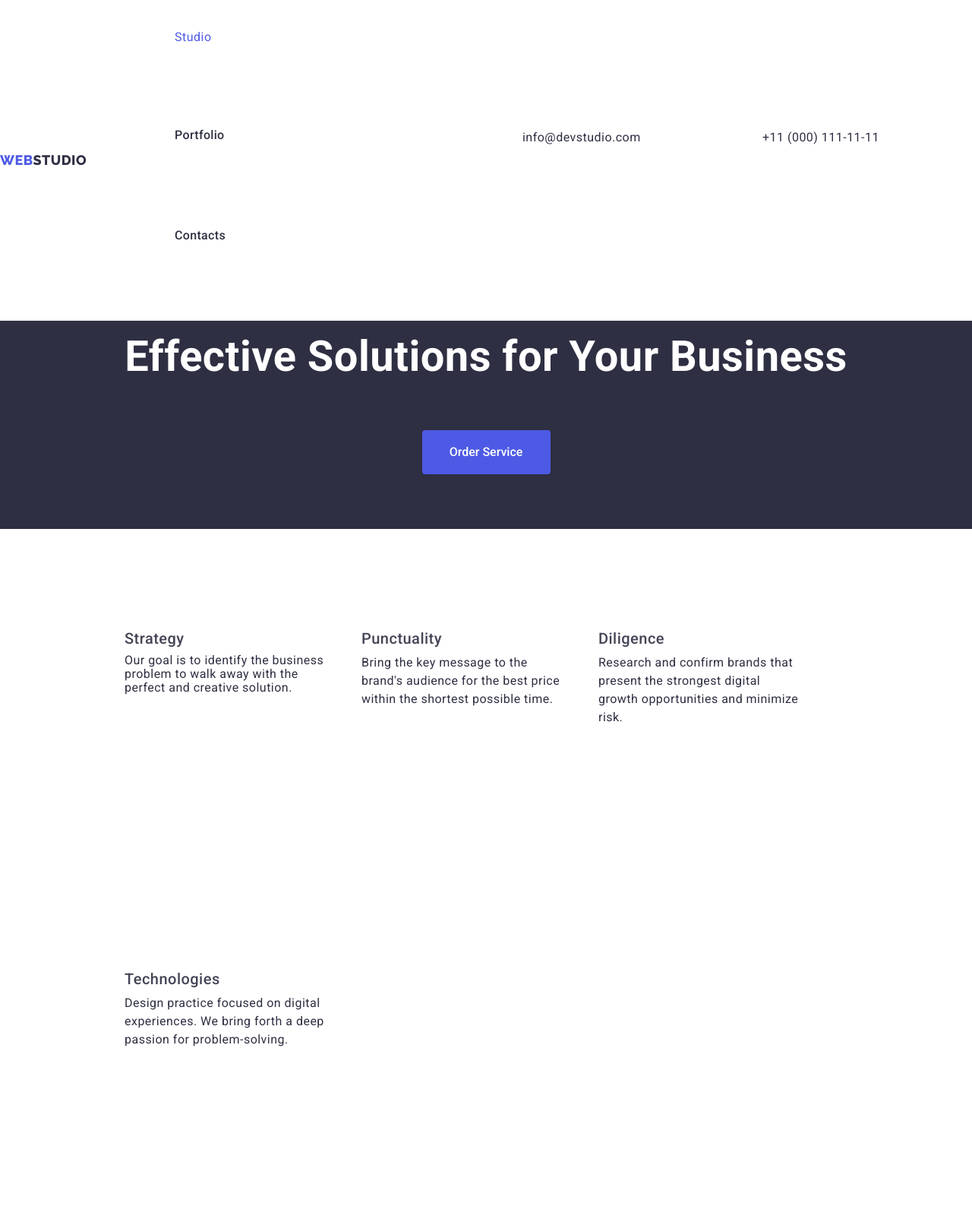
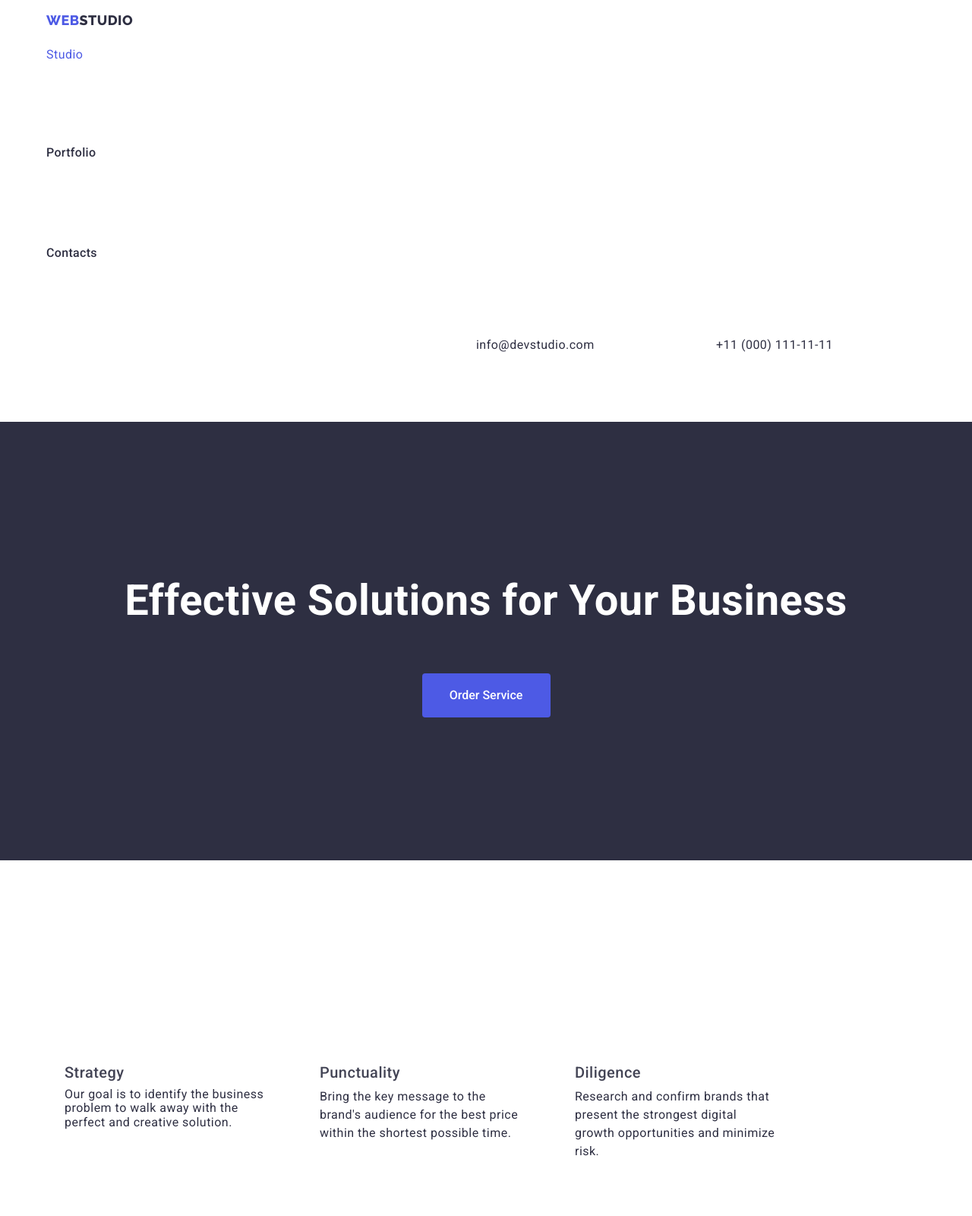
Before and after one commit to Nataliia369/Home-work02-03, a plain HTML site: page index.html in a window 1280 px wide. Shown: the top 1600 px of the page at 76% size. Drawn offline with nearby package versions, Linux system fonts and the light colour scheme.

Commit message:
homeworkkk

```diff
--- a/css/styles.css
+++ b/css/styles.css
@@ -29,9 +29,9 @@ body{
 .container{
     margin-left: auto;
     margin-right: auto;
-    padding-left: 12px;
-    padding-right: 12px;
-    width: 1152px;
+    padding-top: 15px;
+    padding-bottom: 15px;
+    width: 1158px;
 }
 
 .picture {
@@ -91,18 +91,31 @@ text-decoration: none;
 color: #2E2F42;
 }
 
-.container-main-nav {
+p{
+    margin: 0;
+}
+
+/* .container-main-nav {
 display: flex;
 align-items: center;
+} */
+
+.site-nav-list {
+    margin: 0;
+    padding: 0;
 }
+
+
+
 
 .site-nav-list .item{
     display: flex;
-    margin-left: 76px;
+    /* margin-left: 76px; */
 }
 
 .site-nav-list li{
     margin-right: 40px;
+
 }
 
 .site-nav-list .link{
@@ -166,8 +179,13 @@ align-items: center;
 }
 
 .hero{
+    /* Width:494px; */
     text-align: center;
     background-color: var(--primary-text-color);
+    padding-top: 188px;
+    padding-bottom: 188px;
+    margin-right: auto;
+    margin-left: auto;
 }
 
 .hero-title{
@@ -184,18 +202,18 @@ align-items: center;
 
 .button{
     display: inline-block;
-    border: 1px solid var(--accent-color);
+    /* border: 1px solid var(--accent-color); */
     min-width: 169px;
     text-align: center;
 color: var(--accent-color);
 background-color: var(--primary-bg-color);
-font-family: 'Roboto' sans-serif;
+font-family: 'Roboto', sans-serif;
 font-weight: 500;
 font-size: 16px;
 line-height: 1.5;
 padding: 16px 32px;
 border-radius: 4px;
-margin-bottom: 72px;
+/* margin-bottom: 72px; */
 margin-top: 0;
 
 }
@@ -238,7 +256,10 @@ background: var(--accent-color);
 .feature-list {
     display: flex;
     flex-wrap: wrap;
-    margin: 60px  24px;
+    padding: 0;
+    margin: 0;
+    gap: 24px;
+    /* margin: 60px  24px; */
 
 }
 
@@ -259,7 +280,7 @@ background: var(--accent-color);
 
 .feature-list p {
     margin-top: 0;
-    margin-bottom: 200px;
+    /* margin-bottom: 200px; */
 
 }
 
@@ -275,7 +296,7 @@ background: var(--accent-color);
 }
 
 .section{
-    padding-top: 0;
+    padding-top: 120px;
     padding-bottom: 120px;
 }
 
@@ -332,6 +353,8 @@ background: var(--accent-color);
     font-weight: 800;
     font-size: 18px;
     line-height: 1.16;
+    padding-top: 100px;
+    padding-bottom: 100px;
 }
 
 .text-paragraf{
@@ -355,6 +378,9 @@ background: var(--accent-color);
     display: flex;
     flex-wrap: wrap;
     margin: -15px;
+    padding: 0;
+    margin: 0;
+    gap: 48px 24px;
 }
 
 
@@ -369,7 +395,7 @@ background: var(--accent-color);
     /* margin-right: 24px;
     margin-bottom: 48px; */
     /* width: calc(100%-48)/ 3; */
-    margin: 12px;
+    margin: 24px;
 }
 
 .card-element:nth-child(-n +3) {
@@ -395,5 +421,12 @@ margin-right: 0;
     font-size: 16px;
     line-height: 1.5;
     margin-top: 0;
-    margin-bottom: 32px;
+    /* margin-bottom: 32px; */
 }
+
+
+.cards {
+
+ padding:  0px, 16px, 0px, 16px;
+ border
+}
--- a/index.html
+++ b/index.html
@@ -20,7 +20,7 @@
 </head>
 <body>
     <header class="page-header">
-        <div>
+        <div class="container">
         <nav class="container-main-nav">
         <a href="./index.html" class="logo"> <span class="logo-iris">Web</span>Studio </a>
         <ul class="site-nav-list">
```
Also changed, not shown: portfolio.html (+2 -0 lines).
